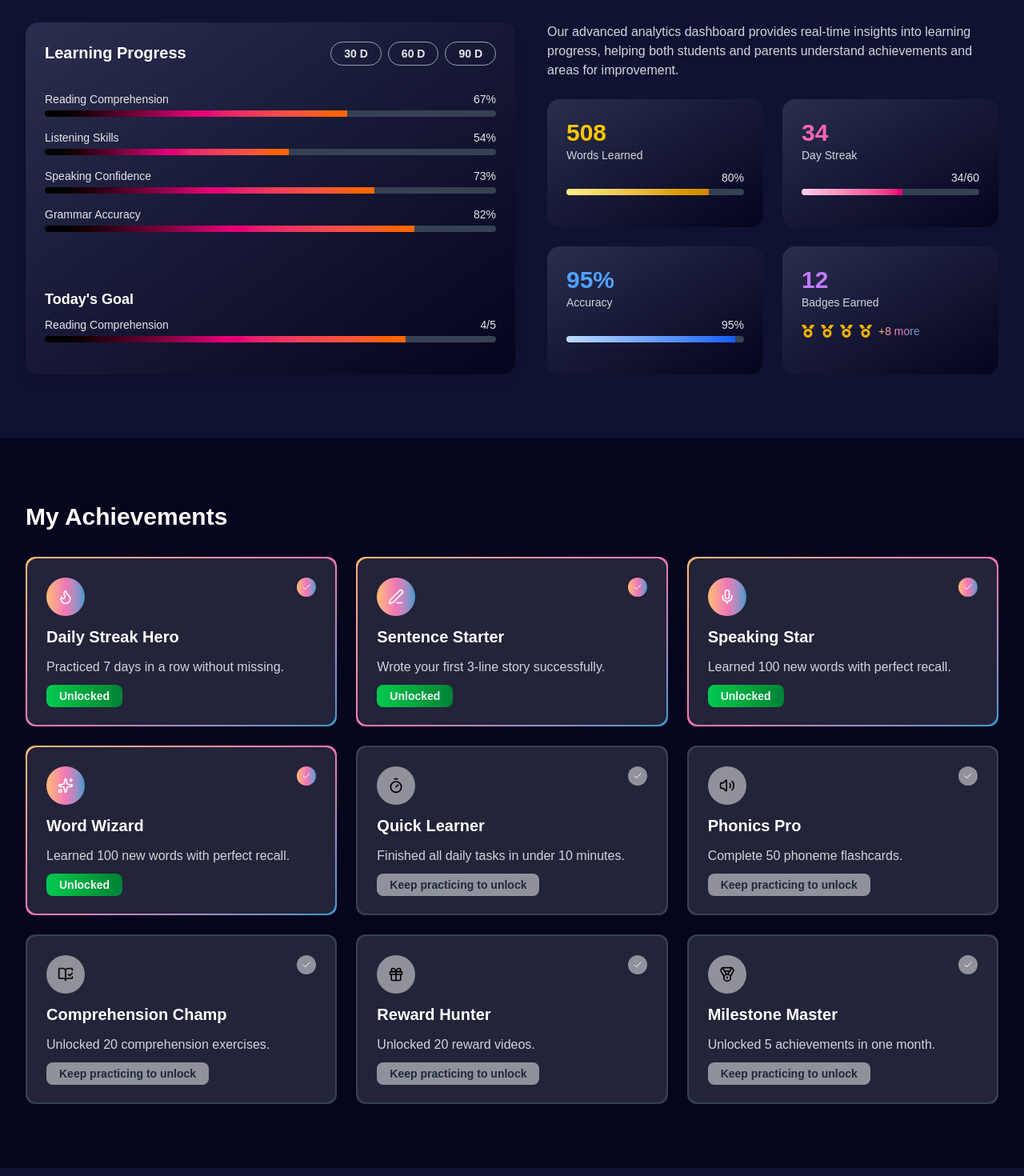
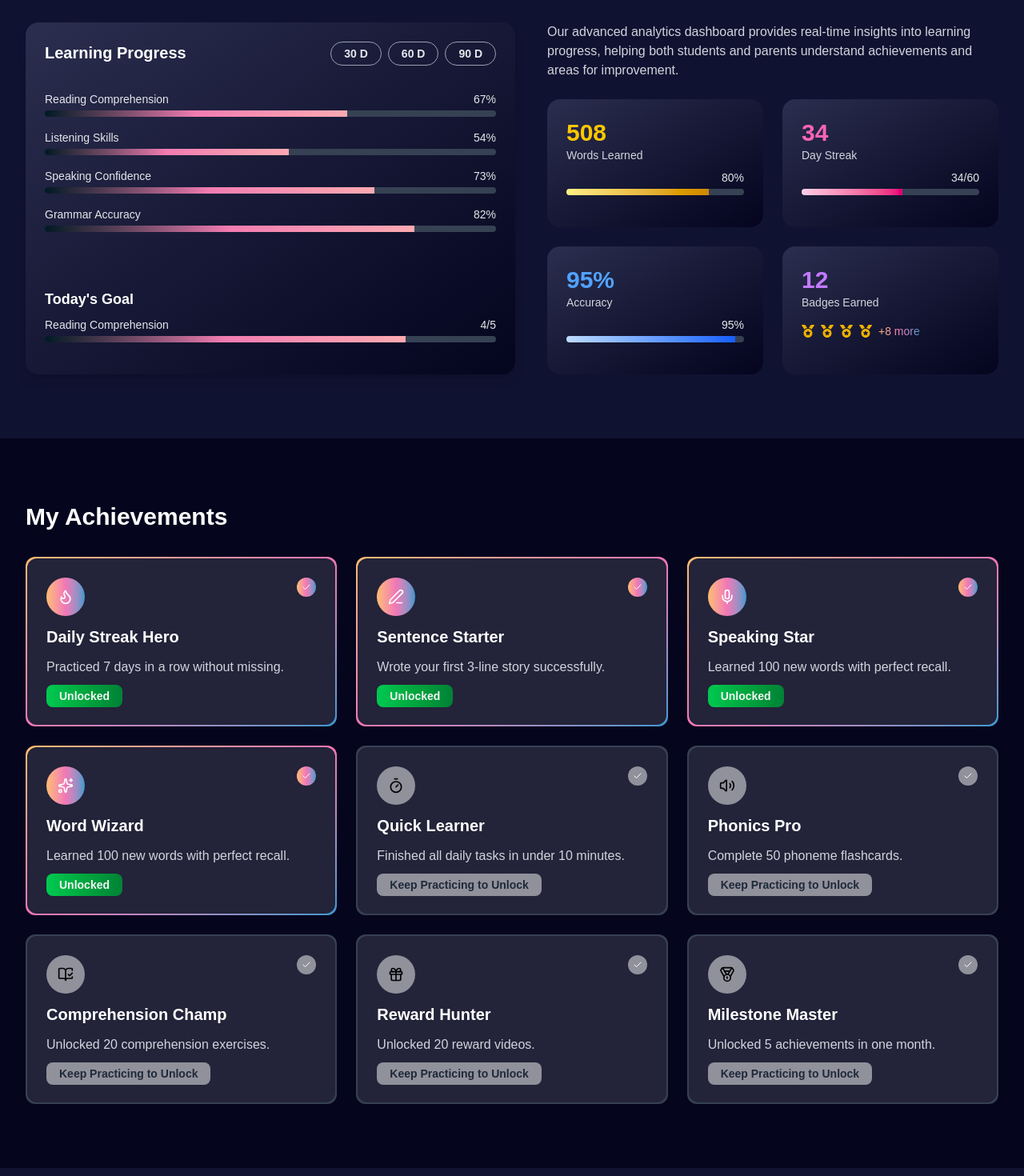
Before and after one commit to Betopia24/antoniotorre773_Web_For_Jobair, a Next.js app: page /progress in a window 1280 px wide. Shown: the part 1040-2510 px from the top of the page at 80% size. Built offline with nearby package versions, Linux system fonts and the light colour scheme.

Commit message:
UI: Minor Modifications

```diff
--- a/app/(root)/progress/page.tsx
+++ b/app/(root)/progress/page.tsx
@@ -78,22 +78,22 @@ export default function Page() {
                 <ProgressBar
                   label="Reading Comprehension"
                   value={67}
-                  gradient="bg-gradient-to-r from-black via-pink-600 to-orange-500"
+                  gradient="bg-gradient-to-r from-[#001925] via-[#F27CB1] to-[#FBAAB1]"
                 />
                 <ProgressBar
                   label="Listening Skills"
                   value={54}
-                  gradient="bg-gradient-to-r from-black via-pink-600 to-orange-500"
+                  gradient="bg-gradient-to-r from-[#001925] via-[#F27CB1] to-[#FBAAB1]"
                 />
                 <ProgressBar
                   label="Speaking Confidence"
                   value={73}
-                  gradient="bg-gradient-to-r from-black via-pink-600 to-orange-500"
+                  gradient="bg-gradient-to-r from-[#001925] via-[#F27CB1] to-[#FBAAB1]"
                 />
                 <ProgressBar
                   label="Grammar Accuracy"
                   value={82}
-                  gradient="bg-gradient-to-r from-black via-pink-600 to-orange-500"
+                  gradient="bg-gradient-to-r from-[#001925] via-[#F27CB1] to-[#FBAAB1]"
                 />
               </div>
 
@@ -106,7 +106,7 @@ export default function Page() {
                   label="Reading Comprehension"
                   value={4}
                   max={5}
-                  gradient="bg-gradient-to-r from-black via-pink-600 to-orange-500"
+                  gradient="bg-gradient-to-r from-[#001925] via-[#F27CB1] to-[#FBAAB1]"
                 />
               </div>
             </div>
@@ -230,7 +230,7 @@ export default function Page() {
                         </span>
                       ) : (
                         <span className="text-sm rounded-lg px-4 py-1.5 text-gray-800 font-semibold bg-[#91919C]">
-                          Keep practicing to unlock
+                          Keep Practicing to Unlock
                         </span>
                       )}
                     </div>
--- a/components/practice/Tasks.tsx
+++ b/components/practice/Tasks.tsx
@@ -234,7 +234,7 @@ const Tasks = () => {
                   key={pic.id}
                   onDrop={(e) => handleDrop(e, pic.id)}
                   onDragOver={handleDragOver}
-                  className={`relative p-2 h-24 sm:h-28 border-2 border-dashed rounded-xl flex items-center justify-center transition-colors duration-200 ${
+                  className={`relative p-2 h-24 sm:h-28 border-2 border-dashed border-gray-500 rounded-xl flex items-center justify-center transition-colors duration-200 ${
                     pic.matched
                       ? "bg-green-500"
                       : pic.word
--- a/components/shared/Navbar.tsx
+++ b/components/shared/Navbar.tsx
@@ -34,11 +34,11 @@ const Navbar = () => {
       <div className="fixed top-0 inset-x-0 z-50 backdrop-blur-md py-2">
         <div className="app-container flex items-center justify-between py-4 md:py-5 xl:py-4">
           {/* Branding */}
-          <div className="text-center">
+          <Link href="/" className="text-center">
             <h1 className="inline-block text-3xl sm:text-4xl font-bold uppercase text-gradient tracking-tight">
               Manifex
             </h1>
-          </div>
+          </Link>
 
           {/* Desktop Nav */}
           <nav className="hidden md:flex gap-8">
```
